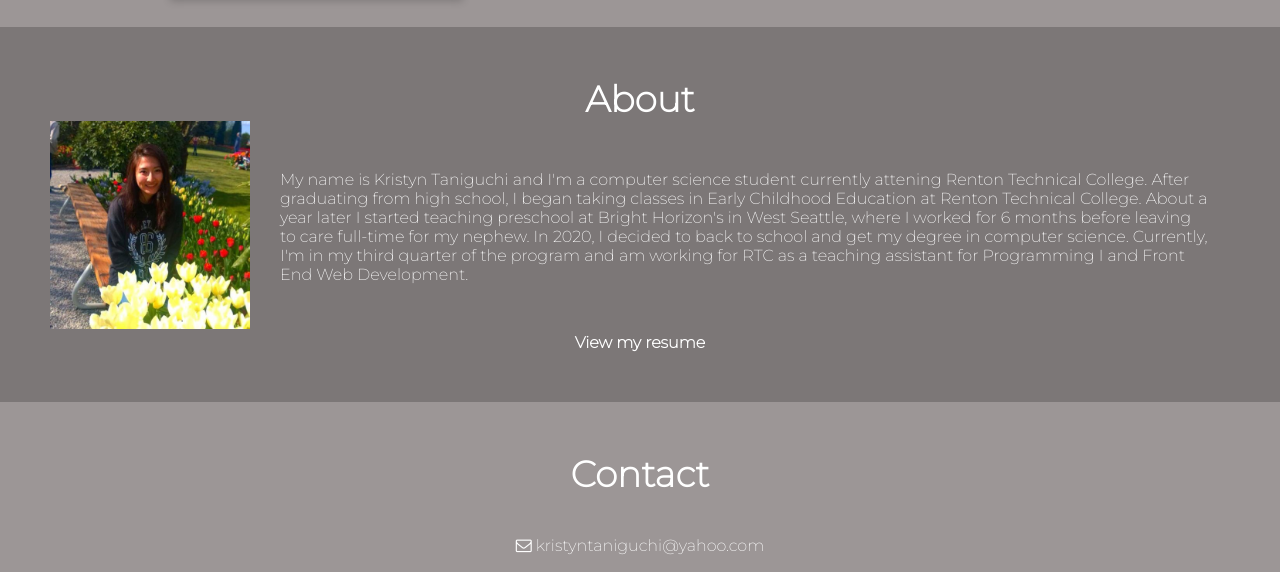
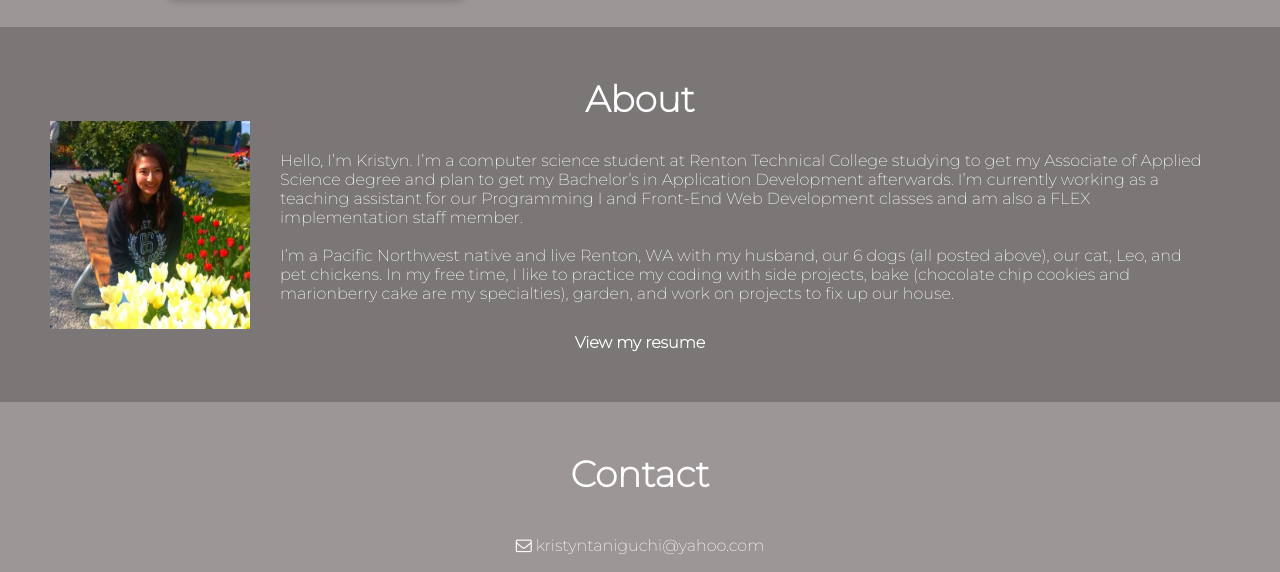
Before and after one commit to kristyntaniguchi/Personal_Website, a plain HTML site: page index.html in a window 1280 px wide. Shown: the part 1771-2343 px from the top of the page. Drawn offline with Linux system fonts and the light colour scheme.

Commit message:
updated about me

```diff
--- a/index.html
+++ b/index.html
@@ -14,7 +14,7 @@
     <!-- Home -->
     <nav class="home" id="home-page">
         <a href="#home-page" class="boxes">Home</a>
-        <a href="#project-page" class="boxes">Projects</a>
+        <a href="#project-page" class="boxes">Meet My Dogs</a>
         <a href="#about-page" class="boxes">About</a>
         <a href="#contact-page" class="boxes">Contact</a>
     </nav>
@@ -71,12 +71,13 @@
                 <div>
                     <img src="Images/My_Pictures/10425049_10202416053582539_6702078286906120838_n.jpg" alt="Face Image" class="personal-image">
                 </div>
-                <p>My name is Kristyn Taniguchi and I'm a computer science student currently attening Renton Technical College.
-
-                After graduating from high school, I began taking classes in Early Childhood Education at Renton Technical College.
-                About a year later I started teaching preschool at Bright Horizon's in West Seattle, where I worked for 6 months before
-                leaving to care full-time for my nephew.  In 2020, I decided to back to school and get my degree in computer science.
-                Currently, I'm in my third quarter of the program and am working for RTC as a teaching assistant for Programming I and Front End Web Development.
+                <p>
+                    Hello, I’m Kristyn.  I’m a computer science student at Renton Technical College studying to get my Associate of Applied Science
+                    degree and plan to get my Bachelor’s in Application Development afterwards.  I’m currently working as a teaching assistant for
+                    our Programming I and Front-End Web Development classes and am also a FLEX implementation staff member.
+                    <br><br>I’m a Pacific Northwest native and live Renton, WA with my husband, our 6 dogs (all posted above), our cat, Leo, and pet chickens.
+                    In my free time, I like to practice my coding with side projects, bake (chocolate chip cookies and marionberry cake are my specialties),
+                    garden, and work on projects to fix up our house.
                 </p>
             </div>
             <div class="about-resume">
--- a/style.css
+++ b/style.css
@@ -87,6 +87,7 @@ nav{
     gap: 30px;
     padding: 30px;
 }
+
 .card{
     box-shadow: 0 4px 8px 0 rgba(0, 0, 0, 0.2);
     margin: auto;
@@ -102,6 +103,7 @@ nav{
 }
 .card:hover{
     background-color: rgb(124, 119, 119);
+    color: rgb(243, 240, 240);
 }
 .card a{
     text-decoration: none;
@@ -114,6 +116,7 @@ nav{
 /* contact page */
 .contact-container h2{
     padding-bottom: 30px;
+
 }
 .contact-methods{
     padding-bottom: 50px;
```
